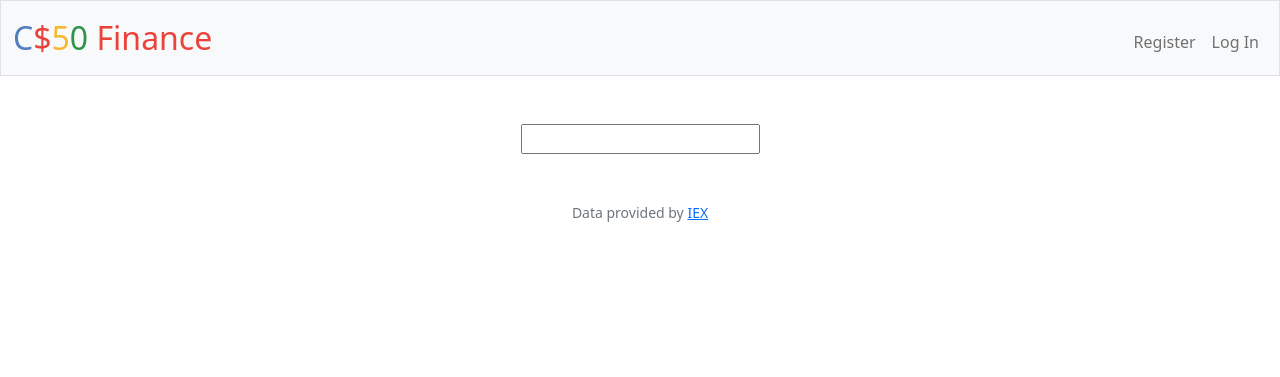
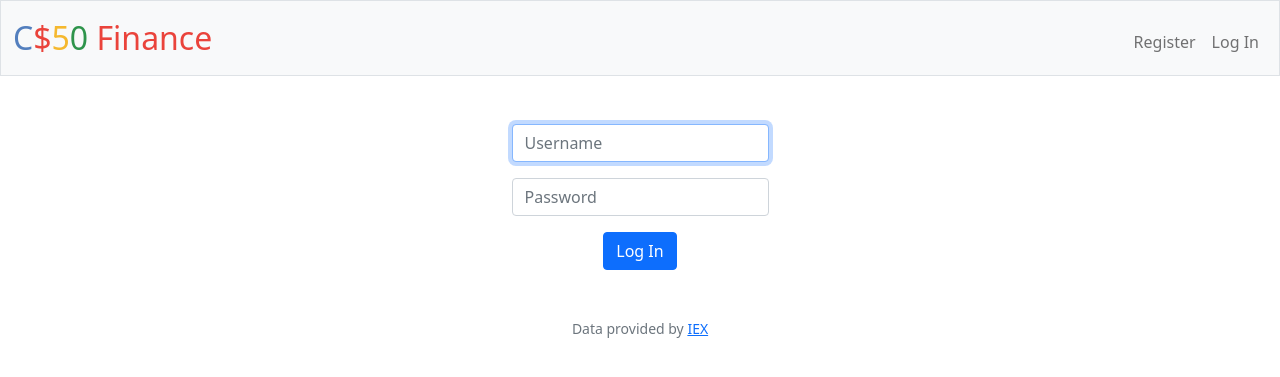
Before and after one commit to kiwiroberson/CS50, a Flask app: template week9/finance/templates/register.html in a window 1280 px wide. Shown: the top 377 px of the page. Run offline with Flask 3, Linux system fonts and the light colour scheme; the template is opened without the code that fills it, so the values that code supplies are empty; some libraries are stand-ins or nearby versions.

Commit message:
Mon, Sep 18, 2023, 11:27 PM +01:00

```diff
--- a/week9/finance/templates/register.html
+++ b/week9/finance/templates/register.html
@@ -5,9 +5,14 @@
 {% endblock %}
 
 {% block main %}
-   <form action="/register" name="username">
-    <input type="textbox">
+    <form action="/login" method="post">
+        <div class="mb-3">
+            <input autocomplete="off" autofocus class="form-control mx-auto w-auto" id="username" name="username" placeholder="Username" type="text">
+        </div>
+        <div class="mb-3">
+            <input class="form-control mx-auto w-auto" id="password" name="password" placeholder="Password" type="password">
+        </div>
+        <button class="btn btn-primary" type="submit">Log In</button>
     </form>
-
 {% endblock %}
 .schema
```
